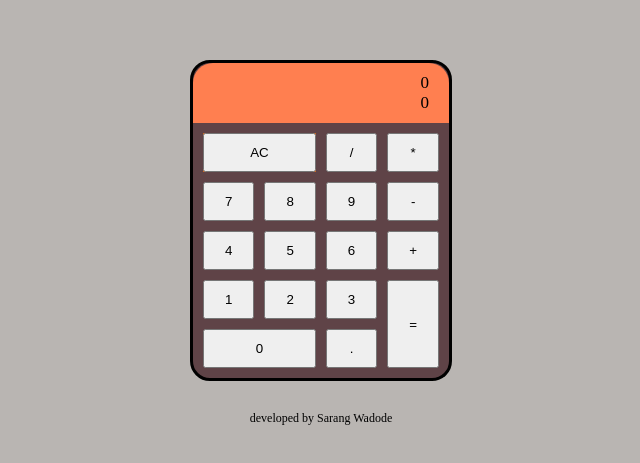
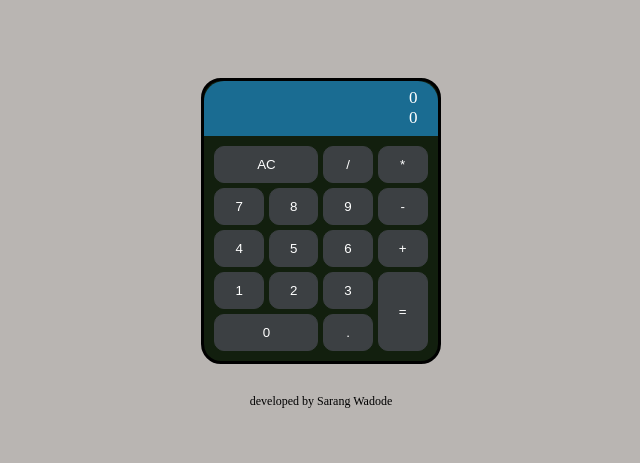
Before and after one commit to SarangWadode/calculator, a React (Create React App) app: page / in a window 1280 px wide. Shown: the part 157-620 px from the top of the page, without its empty margins (319-959 px from the left). Built offline with nearby package versions, Linux system fonts and the light colour scheme.

Commit message:
styling completed

```diff
--- a/public/index.html
+++ b/public/index.html
@@ -14,7 +14,7 @@
     <title>Calculator</title>
   </head>
   <body>
-    <!-- <script src="https://cdn.freecodecamp.org/testable-projects-fcc/v1/bundle.js"></script> -->
+    <script src="https://cdn.freecodecamp.org/testable-projects-fcc/v1/bundle.js"></script>
 
     <noscript>You need to enable JavaScript to run this app.</noscript>
     <div id="root"></div>
--- a/src/components/App.js
+++ b/src/components/App.js
@@ -56,7 +56,7 @@ export default class App extends Component {
           })
           // console.log(this.state.check.join(''))
         }catch(e) {
-          console.log(e)
+          // console.log(e)
           this.setState({
             formula: 'ERROR',
             display: 'ERROR'
@@ -87,8 +87,8 @@ export default class App extends Component {
       }, () => {
           const regExp = this.state.check.join('').match(/[+\-*/]+/gi)[0]
           const regExpLen = regExp.length;
-          console.log(/-/.test(regExp));
-          console.log(regExp);
+          // console.log(/-/.test(regExp));
+          // console.log(regExp);
           if (regExpLen > 1) {
             if (/[-+/*]+(?=[+*/])/.test(regExp)) {
               this.setState({
--- a/src/components/Buttons.js
+++ b/src/components/Buttons.js
@@ -4,7 +4,7 @@ import './buttons.css'
 export default function Buttons({handleClick, id, number}) {
     return (
         <div className={id}>
-            <button onClick={handleClick} id={id}>{number}</button>
+            <button className='button' onClick={handleClick} id={id}>{number}</button>
         </div>
     )
 }
--- a/src/components/app.css
+++ b/src/components/app.css
@@ -1,20 +1,21 @@
 .calculator {
   border: 3px solid black;
-  background: rgb(95, 67, 71);
+  background: rgb(18, 31, 14);
   border-radius: 20px;
 }
 
 .display {
-  height: 60px;
-  background: coral;
+  height: 55px;
+  background: #1a6c92;
   border-radius: 20px 20px 0 0;
   display: flex;
   flex-direction: column;
   justify-content: center;
-  align-items: end;
+  align-items: flex-end;
   padding-right: 20px;
   font-size: 17px;
   font-weight: 500;
+  color: white;
 }
 
 .footer {
--- a/src/components/buttons.css
+++ b/src/components/buttons.css
@@ -8,20 +8,28 @@
     "zero zero dot equals";
   grid-template-columns: auto auto auto auto;
   grid-template-rows: auto auto auto auto auto;
-  grid-gap: 10px;
+  grid-gap: 5px;
   padding: 10px;
 }
 
-button {
+.button {
   padding: 10px 20px;
   cursor: pointer;
   width: 100%;
   height: 100%;
+  border: 1px solid #3c4043;
+  border-radius: 10px;
+  transition: all 0.15s ease-in-out;
+  background: #3c4043;
+  color: white;
+}
+
+.button:hover {
+  background: black;
 }
 
 .clear {
   grid-area: ac;
-  background: chocolate;
 }
 
 .zero {
```
